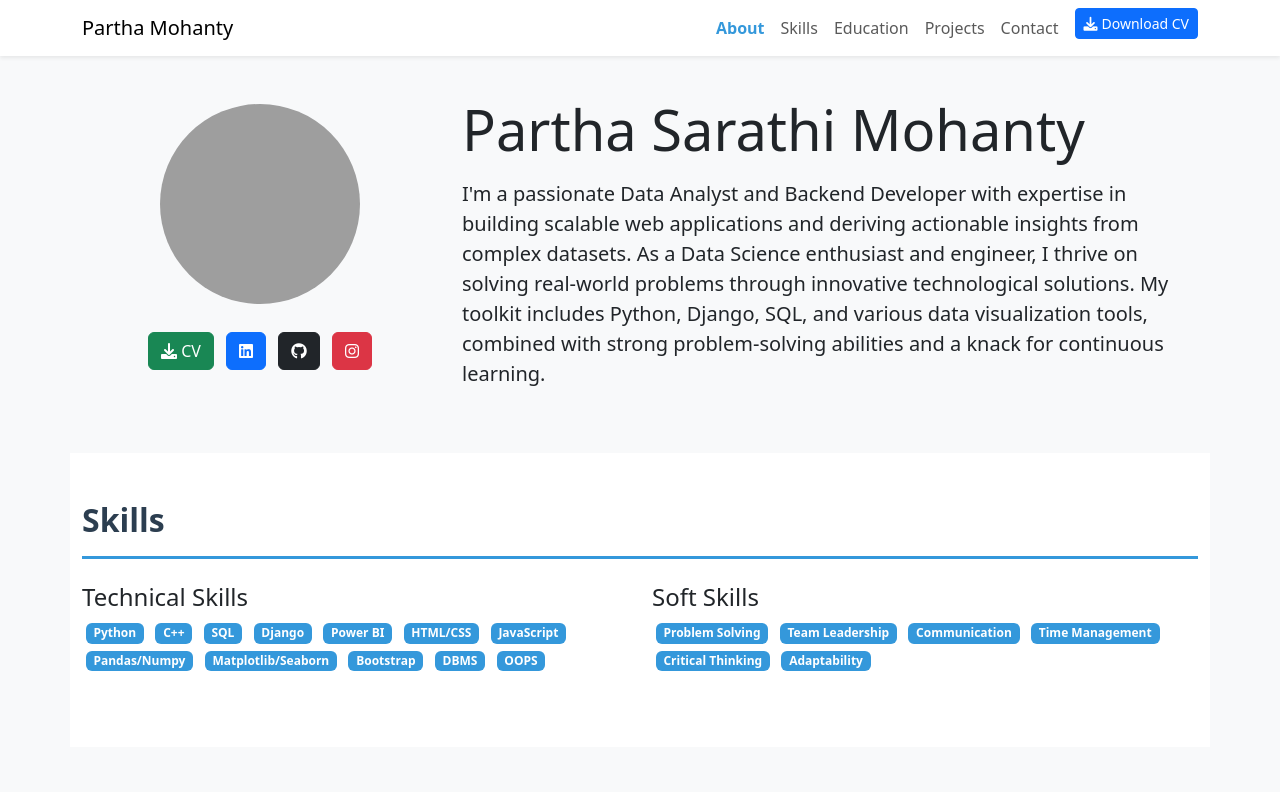
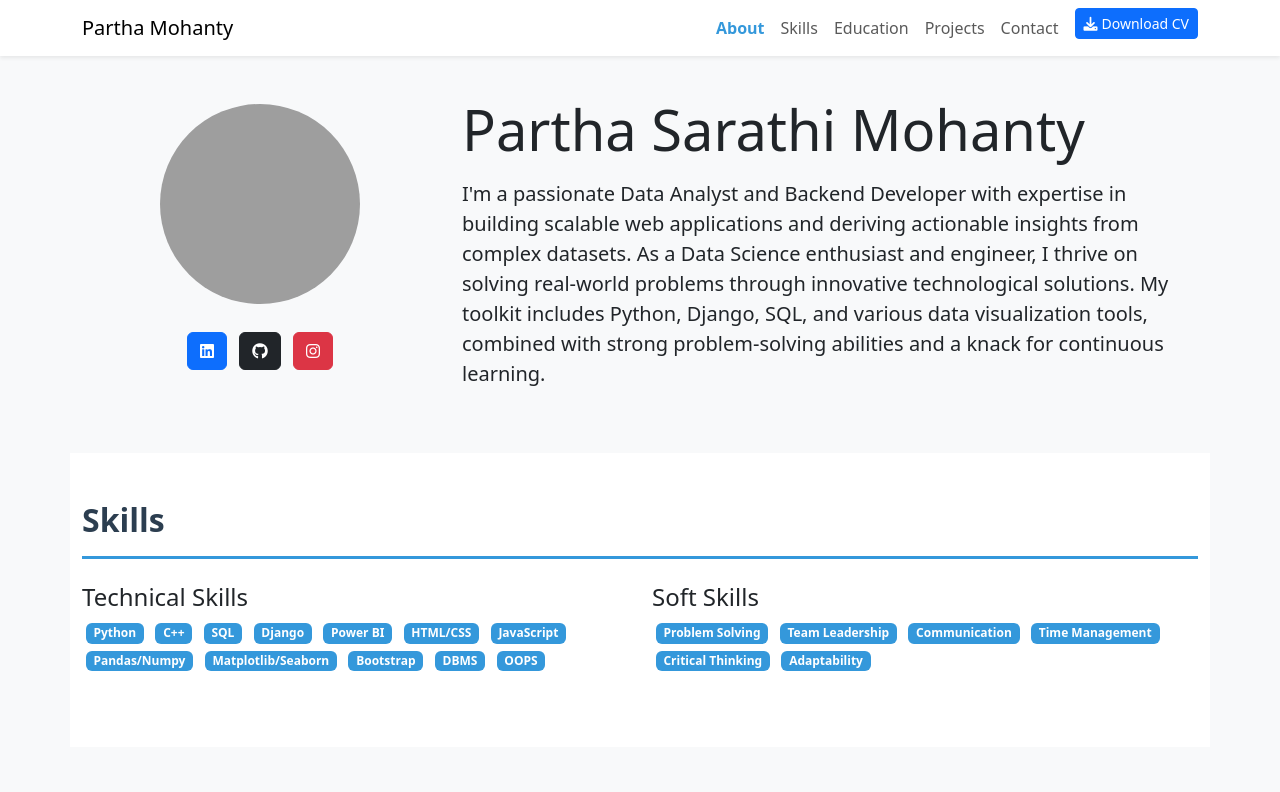
Before and after one commit to ParthasarathiMohanty986/Portfolio-psm, a plain HTML site: page index.html in a window 1280 px wide. Shown: the top 792 px of the page. Drawn offline with nearby package versions, Linux system fonts and the light colour scheme; grey boxes are pictures that could not be loaded.

Commit message:
Update index.html

```diff
--- a/index.html
+++ b/index.html
@@ -55,11 +55,7 @@
                 <img src="https://media.licdn.com/dms/image/v2/D5635AQEhk3qWpcQyRA/profile-framedphoto-shrink_400_400/profile-framedphoto-shrink_400_400/0/1735148756669?e=1738864800&v=beta&t=tnk2zaONSifUOpnEsO2wMOeHAVRu8l48ZYZRX4T74vU"
                      alt="Profile" class="profile-img rounded-circle mb-4">
                 <div class="social-links mb-4">
-                     <a href="https://drive.google.com/uc?export=download&id=1MZGZwyQDxkUS9xLTZkF3rUWIxZtEBdCf"
-                       class="btn btn-success m-1"
-                       download="Partha_Sarathi_Mohanty_CV.pdf">
-                        <i class="fas fa-download"></i> CV
-                    </a>
+
                     <a href="https://www.linkedin.com/in/partha-sarathi-mohanty-686486297/" class="btn btn-primary m-1" target="_blank">
                         <i class="fab fa-linkedin"></i>
                     </a>
```
